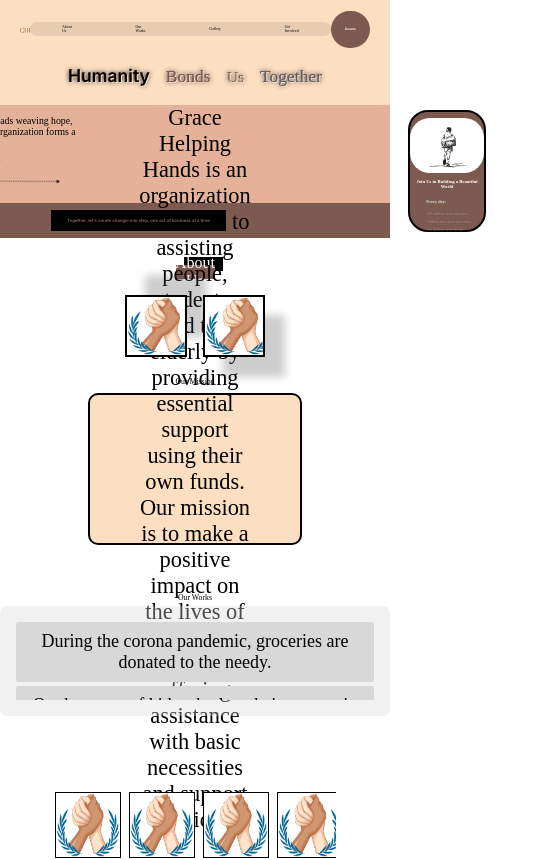
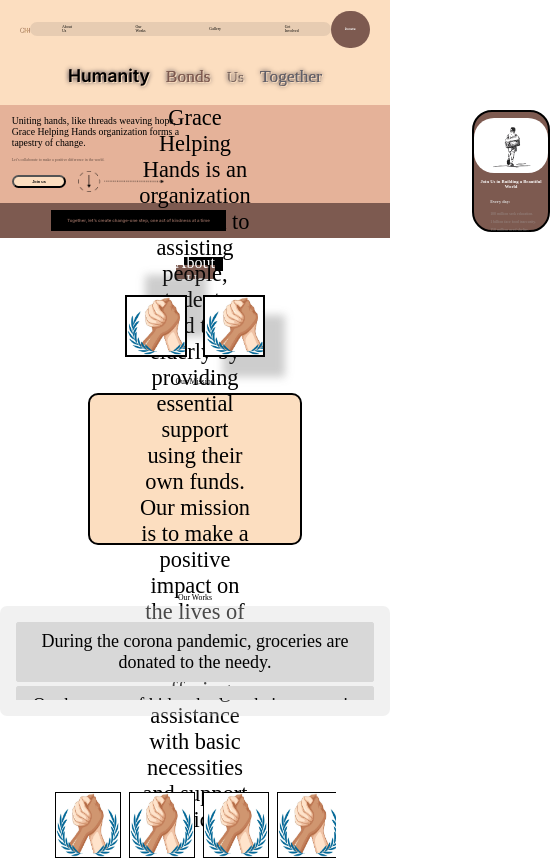
Before and after one commit to darshan1005/GHH-org, a React (Vite) app: page / in a window 390 px wide. Shown: the top 860 px of the page, 550 px wide, since content can reach past the window. Built offline with nearby package versions, Linux system fonts and the light colour scheme; a web font is replaced by a local one.

Commit message:
media query update

```diff
--- a/src/main.css
+++ b/src/main.css
@@ -148,9 +148,8 @@ a {
   background: #E5B299;
   display: flex;
   flex-direction: row;
-  justify-content: center;
+  justify-content: space-evenly;
   align-items: center;
-  gap: 10%;
 }
 .Hero-section .subtitle .subtitle-statement {
   display: flex;
@@ -725,6 +724,8 @@ a {
     padding: 0 1rem;
     flex-direction: column;
     align-items: center;
+    justify-content: center;
+    gap: 5%;
   }
   .Hero-section .subtitle .subtitle-statement {
     width: 100%;
--- a/src/main.scss
+++ b/src/main.scss
@@ -180,9 +180,8 @@ a {
         background: $background-color;
         display: flex;
         flex-direction: row;
-        justify-content: center;
+        justify-content: space-evenly;
         align-items: center;
-        gap: 10%;
 
         .subtitle-statement {
             display: flex;
@@ -842,6 +841,8 @@ a {
             padding: 0 1rem;
             flex-direction: column;
             align-items: center;
+            justify-content: center;
+            gap: 5%;
             .subtitle-statement {
                 width: 100%;
                 left: auto;
```
Also changed, not shown: 1 other file (tests, documents, lock files or other folders).
